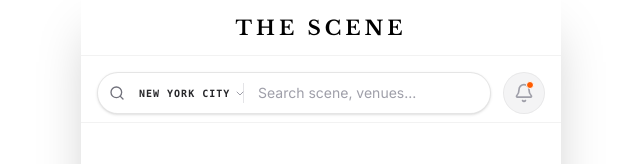
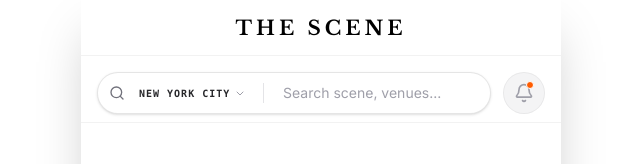
Before and after one commit to suminwalker/the-scene, a Next.js app: page /discover in a window 1280 px wide. Shown: the top 164 px of the page, without its empty margins (319-959 px from the left). Built offline with nearby package versions, Linux system fonts and the light colour scheme.

Commit message:
Adjust search bar divider position

```diff
--- a/src/components/layout/SearchHeader.tsx
+++ b/src/components/layout/SearchHeader.tsx
@@ -107,7 +107,7 @@ export function SearchHeader({ }: SearchHeaderProps) {
                         </div>
                     </div>
 
-                    <div className="w-px h-5 bg-zinc-200 absolute left-[calc(2.25rem+110px)] top-1/2 -translate-y-1/2" />
+                    <div className="w-px h-5 bg-zinc-200 absolute left-[calc(2.25rem+130px)] top-1/2 -translate-y-1/2" />
 
 
 
@@ -121,7 +121,7 @@ export function SearchHeader({ }: SearchHeaderProps) {
                         }}
                         onFocus={() => query.length > 1 && setIsOpen(true)}
                         placeholder="Search scene, venues..."
-                        className="w-full bg-white border border-black/10 rounded-full py-2.5 pl-[160px] pr-10 text-sm focus:outline-none focus:ring-1 focus:ring-accent/50 focus:border-accent/50 transition-all placeholder:text-zinc-400 shadow-sm"
+                        className="w-full bg-white border border-black/10 rounded-full py-2.5 pl-[185px] pr-10 text-sm focus:outline-none focus:ring-1 focus:ring-accent/50 focus:border-accent/50 transition-all placeholder:text-zinc-400 shadow-sm"
                     />
                     {query && (
                         <button
```
